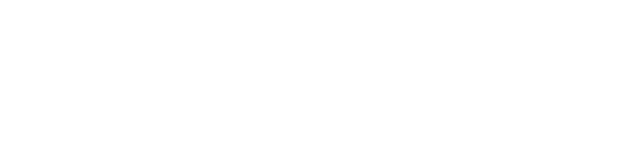
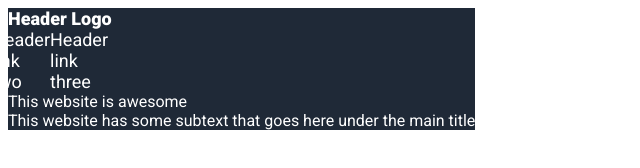
Before and after one commit to Raaschou/website_test, a plain HTML site: page Website.html in a window 1280 px wide. Shown: the whole page, without its empty margins (0-640 px from the left). Drawn offline with Linux system fonts and the light colour scheme; files that its build step writes are made by us from their sources.

Commit message:
Add text, divs and some css

```diff
--- a/Website.html
+++ b/Website.html
@@ -1,25 +1,47 @@
 <!DOCTYPE html>
 <html lang="en">
+
 <head>
     <meta charset="UTF-8">
     <meta name="viewport" content="width=device-width, initial-scale=1.0">
     <title>Website test</title>
-    <link rel="stylesheet" href="styles/styles.css">
+    <link rel="stylesheet" href="styles.css">
     <link rel="preconnect" href="https://fonts.googleapis.com">
     <link rel="preconnect" href="https://fonts.gstatic.com" crossorigin>
-    <link href="https://fonts.googleapis.com/css2?family=Roboto:ital,wght@0,100;0,300;0,400;0,500;0,700;0,900;1,100;1,300;1,400;1,500;1,700;1,900&display=swap" rel="stylesheet">
+    <link
+        href="https://fonts.googleapis.com/css2?family=Roboto:ital,wght@0,100;0,300;0,400;0,500;0,700;0,900;1,100;1,300;1,400;1,500;1,700;1,900&display=swap"
+        rel="stylesheet">
 
 </head>
+
 <body>
-    <div >
-        <div class="top"></div>
-        <div class="midtop"></div>
-        <div class="midbot"></div>
-        <div class="bottom"></div>
-
-
-
-
+    <div class="website">
+        <div class="top">
+            <div class="header">
+                <div class="logo"> Header Logo</div>
+                <div class="headerlink">
+                    <div>
+                        Header link one
+                    </div>
+                    <div>
+                        Header link two
+                    </div>
+                    <div>
+                        Header link three
+                    </div>
+                </div>
+            </div>
+            <div class="awtext">
+                This website is awesome
+            </div>
+            <div class="smtext">
+                This website has some subtext that goes here under the main title
+            </div>
+        </div>
+            <div class="midtop"></div>
+            <div class="midbot"></div>
+            <div class="bottom"></div>
     </div>
 </body>
+
 </html>
--- a/styles.css
+++ b/styles.css
@@ -1,5 +1,35 @@
-.roboto-regular {
+.website{
     font-family: "Roboto", sans-serif;
     font-weight: 400;
     font-style: normal;
+    display: flex;
+    box-sizing: border-box;
   }
+
+.top{
+
+    background-color: #1F2937;
+    color: white;
+}
+.header{
+    font-size: 18px;
+
+}
+
+.logo{
+    font-weight: 900;
+    width: 200px;
+
+}
+
+
+.headerlink{
+    display: flex;
+    width: 100px;
+    justify-content: flex-end;
+
+}
+
+.midbot{
+    background-color: #E5E7EB;
+}
```
